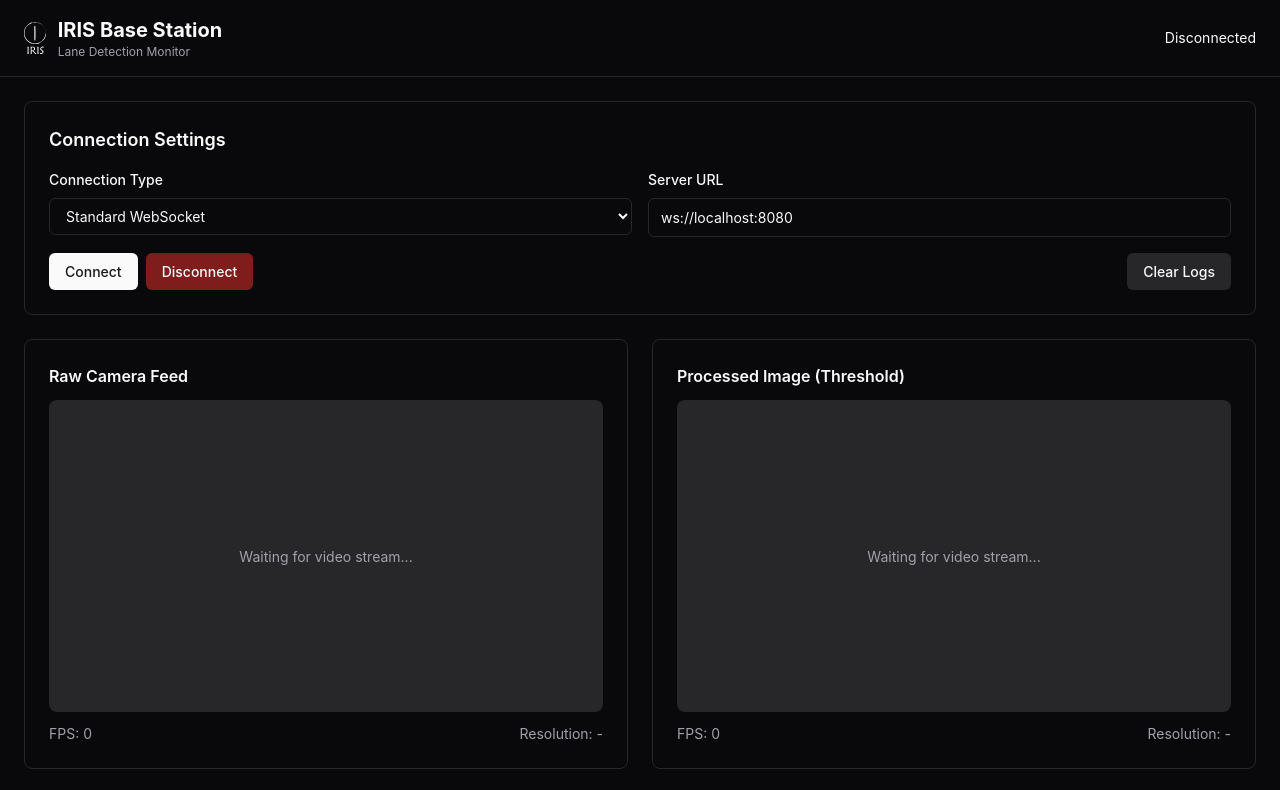
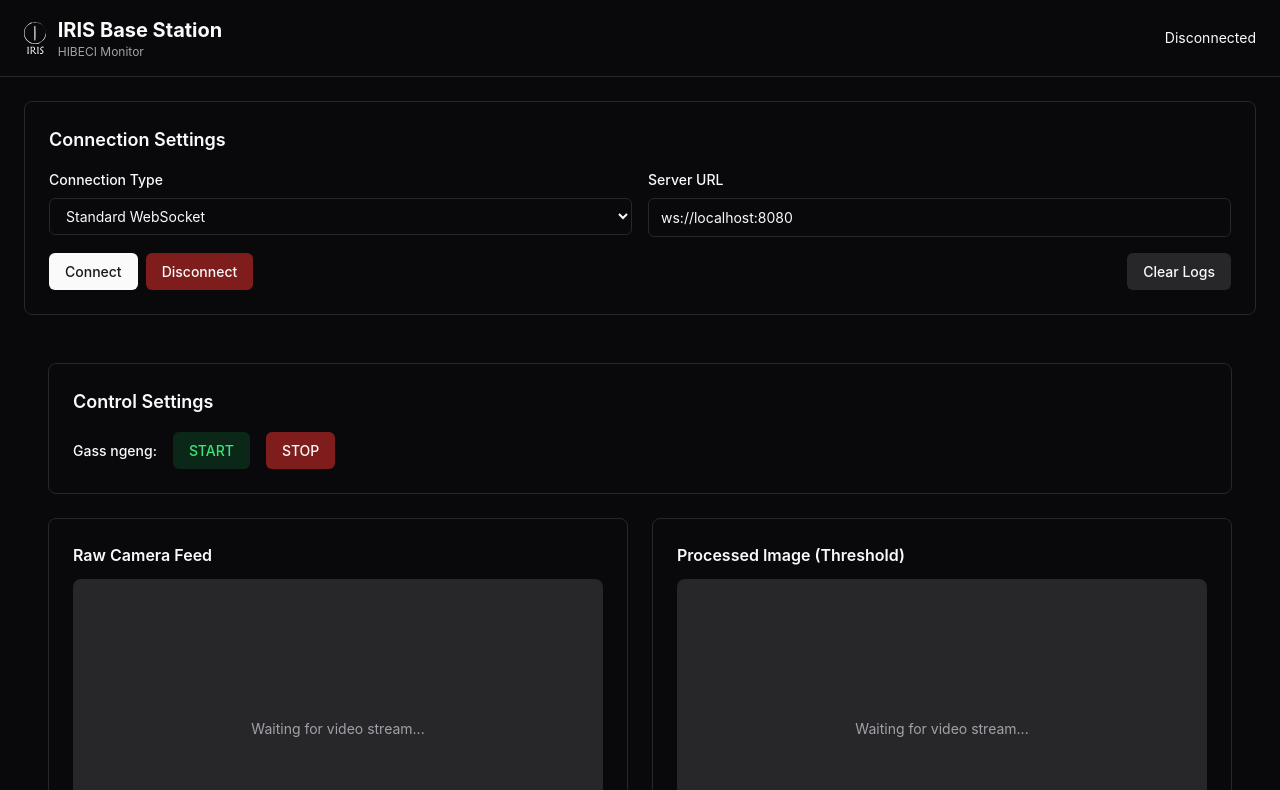
Before and after one commit to Ndzull/IRISCUP, a plain HTML site: page mainControl/basestation/index.html in a window 1280 px wide. Shown: the top 790 px of the page. Drawn offline with nearby package versions, Linux system fonts and the light colour scheme; a script that the page names is missing.

Commit message:
button tok js e blm

```diff
--- a/mainControl/basestation/index.html
+++ b/mainControl/basestation/index.html
@@ -4,7 +4,7 @@
 <head>
     <meta charset="UTF-8">
     <meta name="viewport" content="width=device-width, initial-scale=1.0">
-    <title>IRIS Base Station - Lane Detection Monitor</title>
+    <title>IRIS Base Station - HIBECI Monitor</title>
     <script src="https://cdn.tailwindcss.com"></script>
     <link rel="stylesheet" href="styles.css">
     <script>
@@ -289,7 +289,7 @@
                     <img src="logo.svg" alt="IRIS Logo" class="h-8">
                     <div>
                         <h1 class="text-xl font-bold">IRIS Base Station</h1>
-                        <p class="text-xs text-[hsl(240,5%,64.9%)]">Lane Detection Monitor</p>
+                        <p class="text-xs text-[hsl(240,5%,64.9%)]">HIBECI Monitor</p>
                     </div>
                 </div>
                 <div class="flex items-center gap-4">
@@ -343,6 +343,20 @@
                 <button id="connectBtn" class="btn btn-primary">Connect</button>
                 <button id="disconnectBtn" class="btn btn-danger" disabled>Disconnect</button>
                 <button id="clearLogsBtn" class="btn btn-secondary ml-auto">Clear Logs</button>
+            </div>
+        </div>
+
+    <main class="container mx-auto px-6 py-6">
+        <div class="card mb-6">
+            <h2 class="text-lg font-semibold mb-4">Control Settings</h2>
+
+            <div class="flex gap-4 items-center">
+                <label class="text-sm font-medium">Gass ngeng:</label>
+
+                <button id="startButton" class="btn badge-success" disabled>START</button>
+                <button id="stopButton" class="btn btn-danger" disabled>STOP</button>
+
+                <p class="text-sm text-yellow-500 ml-4 hidden" id="statusMessage">Awaiting command...</p>
             </div>
         </div>
 
```
